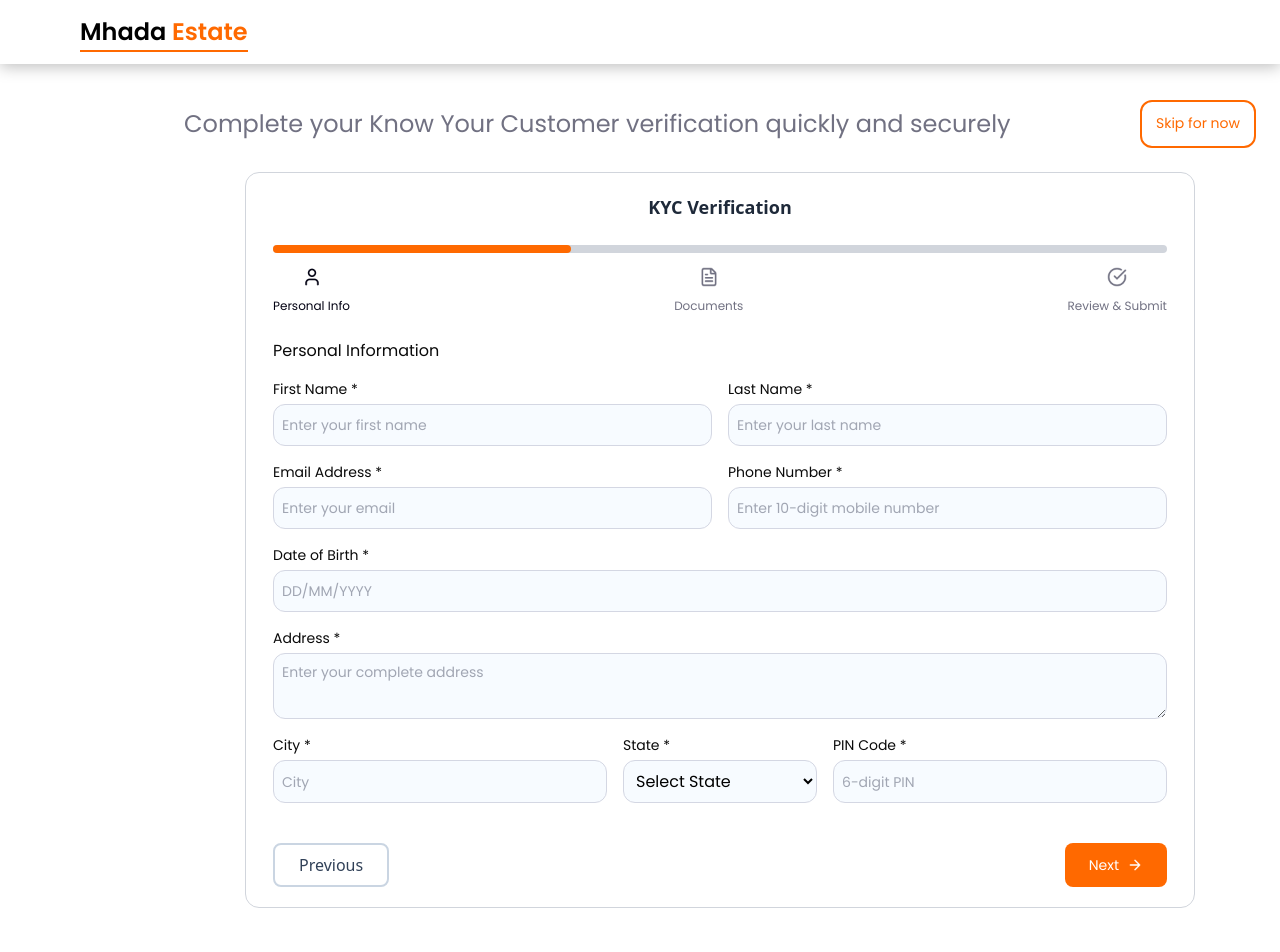
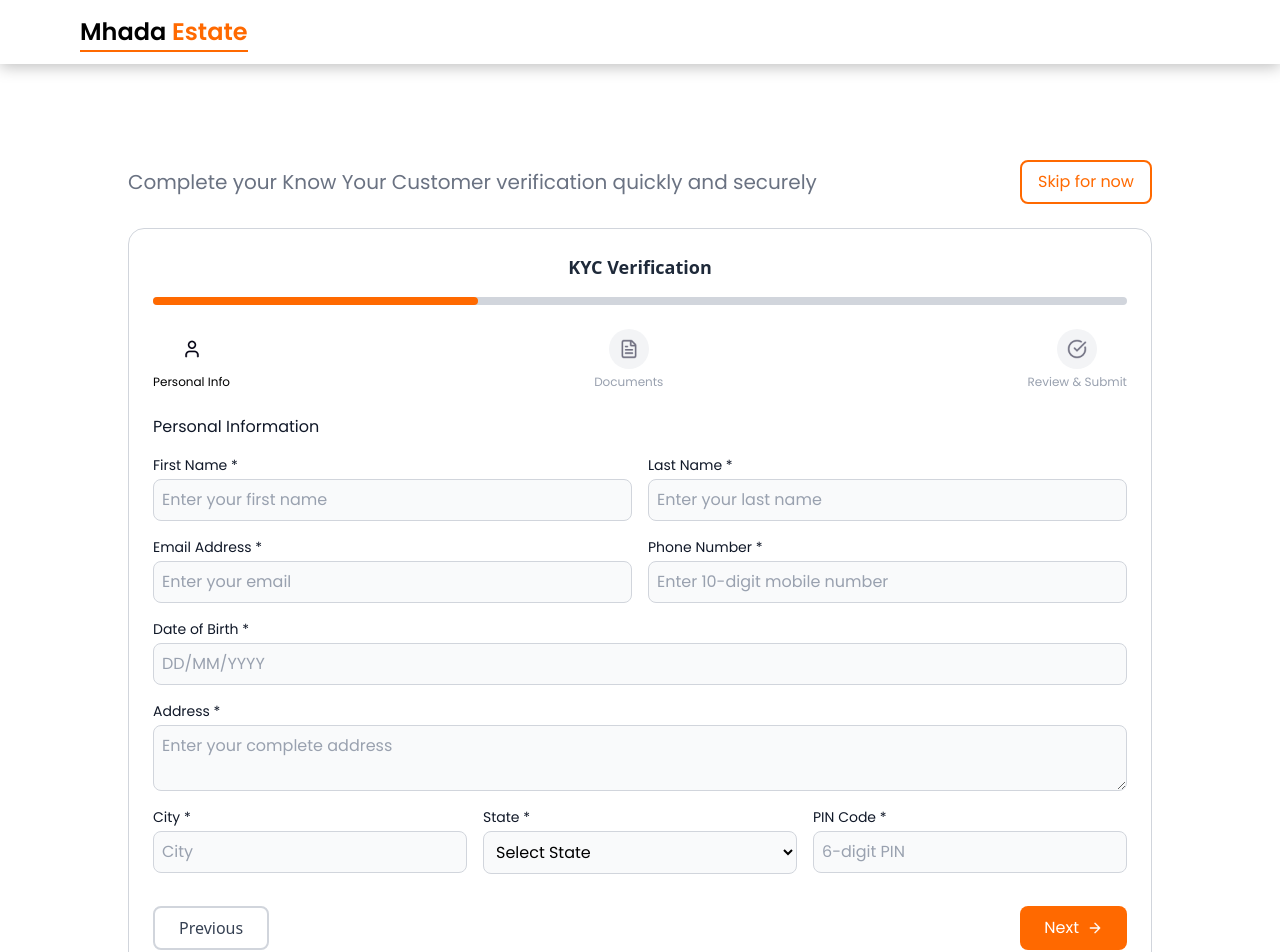
Before and after one commit to gitruntime/mahada-poc, a Next.js app: page /personalinfo in a window 1280 px wide. Shown: the top 952 px of the page. Before the commit the page ends 908 px from the top, so only its background shows below. Built offline with nearby package versions, Linux system fonts and the light colour scheme.

Commit message:
perosnalinfo resp

```diff
--- a/src/Components/Login/PerosnalInfo/InfoCard.jsx
+++ b/src/Components/Login/PerosnalInfo/InfoCard.jsx
@@ -1,237 +1,190 @@
 import React from "react";
-import { Poppins, Arimo } from 'next/font/google';
-const poppins = Poppins({
-    subsets: ['latin'],
-    weight: ['400', '600', '700'],
-});
-
+import { Poppins } from "next/font/google";
 import Link from "next/link";
 
+const poppins = Poppins({
+  subsets: ["latin"],
+  weight: ["400", "600", "700"],
+});
 
 const InfoCard = () => {
   return (
-        <div className="absolute top-[100px] left-[144px] w-[1152px] h-[769px] opacity-100 gap-6 flex flex-col">
+    <div className="relative mt-24 px-4 sm:px-6 lg:px-12 w-full flex justify-center">
+      <div className="w-full max-w-5xl flex flex-col gap-6">
+
         {/* Header: Complete your KYC and Skip button */}
-            <div className="flex justify-between w-[1152px] gap-[] h-[48px] px-[40px] items-center">
-                <h2 className={`text-[#717182] ${poppins.className} text-[24px] font-normal`}>
+        <div className="flex flex-col sm:flex-row justify-between items-center gap-4 sm:gap-0">
+          <h2 className={`text-gray-500 text-lg sm:text-xl font-normal text-center sm:text-left ${poppins.className}`}>
             Complete your Know Your Customer verification quickly and securely
           </h2>
-                <Link href="/" className={`w-[full] h-[48px] px-[14px] py-[11px] text-center
-                 flex align-center border-2 border-orange-500
-                 hover: rounded-[12px] text-[14px] text-orange-500 font-medium
-                  hover:bg-orange-500 hover:text-white hover:shadow-md
-                   transition-all duration-300 ${poppins.className}`}>
+          <Link
+            href="/"
+            className={`px-4 py-2 text-center border-2 border-orange-500 rounded-lg text-orange-500 font-medium hover:bg-orange-500 hover:text-white hover:shadow-md transition-all duration-300 ${poppins.className}`}
+          >
             Skip for now
-
           </Link>
         </div>
 
         {/* KYC Verification Card */}
-            <div className="w-[950px] h-[auto] mx-auto rounded-[14px] px-3 border border-gray-300 flex flex-col pt-[20px] pb-[20px] px-0 gap-6">
+        <div className="w-full bg-white border border-gray-300 rounded-2xl p-4 sm:p-6 flex flex-col gap-6">
 
           {/* Progress Bar & Title */}
-                <div className="w-[894px] mx-auto flex flex-col items-center justify-center">
-                    <h3 className="text-center text-gray-800 font-semibold text-lg mb-6">
-                        KYC Verification
-                    </h3>
+          <div className="flex flex-col items-center w-full">
+            <h3 className="text-gray-800 font-semibold text-lg mb-4">KYC Verification</h3>
 
             {/* Progress Bar */}
-                    <div className="w-full flex flex-col items-center">
-                        {/* Progress Bar */}
-                        <div className="w-full relative h-2 mb-6">
-                            {/* Background Line */}
-                            <div className="absolute top-1/2 left-0 w-full h-2 bg-gray-300 rounded-full -translate-y-1/2"></div>
-                            {/* Filled Line */}
+            <div className="w-full relative h-2 mb-6 bg-gray-300 rounded-full">
               <div
-                                className="absolute top-1/2 left-0 h-2 bg-orange-500 rounded-full -translate-y-1/2"
-                                style={{ width: '33.33%' }}
+                className="absolute top-0 left-0 h-2 bg-orange-500 rounded-full"
+                style={{ width: "33.33%" }}
               ></div>
             </div>
 
             {/* Steps */}
-                        <div className="flex -mt-[20px] justify-between w-full">
-                            {/* Step 1 */}
-                            <div className="flex flex-col items-center">
-                                <div className="w-10 h-10 rounded-full flex items-center justify-center">
-                                    <img src="/personalinfo_icon.png" alt="Personal Info" className="w-[20px] h-[20px]" />
+            <div className="flex justify-between w-full">
+              {[
+                { icon: "/personalinfo_icon.png", label: "Personal Info" },
+                { icon: "/document_icon.png", label: "Documents", inactive: true },
+                { icon: "/review_icon.png", label: "Review & Submit", inactive: true },
+              ].map((step, idx) => (
+                <div key={idx} className="flex flex-col items-center text-center">
+                  <div className={`w-10 h-10 rounded-full flex items-center justify-center ${step.inactive ? "bg-gray-100" : ""}`}>
+                    <img src={step.icon} alt={step.label} className="w-5 h-5" />
                   </div>
-                                <span className={`text-[12px] font-normal ${poppins.className} text-[#030213]`} >Personal Info</span>
+                  <span
+                    className={`text-[12px] mt-1 ${poppins.className} ${
+                      step.inactive ? "text-gray-400" : "text-black"
+                    }`}
+                  >
+                    {step.label}
+                  </span>
                 </div>
-
-                            {/* Step 2 */}
-                            <div className="flex flex-col items-center">
-                                <div className="w-10 h-10  rounded-full flex items-center justify-center">
-                                    <img src="/document_icon.png" alt="Documents" className="w-[20px] h-[20px]" />
-                                </div>
-                                <span className={`text-[12px] font-normal ${poppins.className} text-[#717182]`}>Documents</span>
-                            </div>
-
-                            {/* Step 3 */}
-                            <div className="flex flex-col items-center">
-                                <div className="w-10 h-10  rounded-full flex items-center justify-center">
-                                    <img src="/review_icon.png" alt="Review & Submit" className="w-[20px] h-[20px]" />
-                                </div>
-                                <span className={`text-[12px] font-normal ${poppins.className} text-[#717182]`}>Review & Submit</span>
-                            </div>
+              ))}
             </div>
           </div>
 
-                </div>
-
-
-
           {/* Personal Info Section */}
-                <div className="w-[894px] h-auto mx-auto gap-4 flex flex-col">
-                    <h4 className={`text-[#0A0A0A] ${poppins.className} font-normal text-md`}>
-                        Personal Information
-                    </h4>
+          <div className="w-full flex flex-col gap-4">
+            <h4 className={`text-gray-900 font-normal text-md ${poppins.className}`}>Personal Information</h4>
 
             {/* Name Fields */}
-                    <div className="flex flex-col gap-1 w-full">
-                        <div className="flex gap-4">
+            <div className="flex flex-col sm:flex-row gap-4 w-full">
               <div className="flex-1 flex flex-col">
-                                <label htmlFor="firstName" className={`text-[#0A0A0A] ${poppins.className} text-[14px] mb-1`}>
-                                    First Name *
-                                </label>
+                <label htmlFor="firstName" className={`text-gray-900 text-sm mb-1 ${poppins.className}`}>First Name *</label>
                 <input
                   id="firstName"
                   type="text"
                   placeholder="Enter your first name"
-                                    className={`flex-1 p-2 border border-[#D4D7E3] rounded-[12px] bg-[#F7FBFF] placeholder:text-[#A1A6B3] placeholder:text-[14px] placeholder:font-normal ${poppins.className}`}
+                  className={`w-full p-2 border border-gray-300 rounded-lg bg-gray-50 placeholder-gray-400 ${poppins.className}`}
                 />
               </div>
               <div className="flex-1 flex flex-col">
-                                <label htmlFor="lastname" className={`text-[#0A0A0A] ${poppins.className} text-[14px] mb-1`}>
-                                    Last Name *
-                                </label>
+                <label htmlFor="lastname" className={`text-gray-900 text-sm mb-1 ${poppins.className}`}>Last Name *</label>
                 <input
                   id="lastname"
                   type="text"
                   placeholder="Enter your last name"
-                                    className={`flex-1 p-2 border border-[#D4D7E3] rounded-[12px] bg-[#F7FBFF] placeholder:text-[#A1A6B3] placeholder:text-[14px] placeholder:font-normal ${poppins.className}`}
+                  className={`w-full p-2 border border-gray-300 rounded-lg bg-gray-50 placeholder-gray-400 ${poppins.className}`}
                 />
-                            </div>
               </div>
             </div>
 
             {/* Email & Phone */}
-                    <div className="flex flex-col gap-2 w-full">
-                        <div className="flex gap-4">
+            <div className="flex flex-col sm:flex-row gap-4 w-full">
               <div className="flex-1 flex flex-col">
-                                <label htmlFor="email" className={`text-[#0A0A0A] ${poppins.className} text-[14px] mb-1`}>
-                                    Email Address *
-                                </label>
+                <label htmlFor="email" className={`text-gray-900 text-sm mb-1 ${poppins.className}`}>Email Address *</label>
                 <input
                   id="email"
                   type="email"
                   placeholder="Enter your email"
-                                    className={`flex-1 p-2 border border-[#D4D7E3] rounded-[12px] bg-[#F7FBFF] placeholder:text-[#A1A6B3] placeholder:text-[14px] placeholder:font-normal ${poppins.className}`}
+                  className={`w-full p-2 border border-gray-300 rounded-lg bg-gray-50 placeholder-gray-400 ${poppins.className}`}
                 />
               </div>
               <div className="flex-1 flex flex-col">
-                                <label htmlFor="number" className={`text-[#0A0A0A] ${poppins.className} text-[14px] mb-1`}>
-                                    Phone Number *
-                                </label>
+                <label htmlFor="number" className={`text-gray-900 text-sm mb-1 ${poppins.className}`}>Phone Number *</label>
                 <input
                   id="number"
                   type="text"
                   placeholder="Enter 10-digit mobile number"
-                                    className={`flex-1 p-2 border border-[#D4D7E3] rounded-[12px] bg-[#F7FBFF] placeholder:text-[#A1A6B3] placeholder:text-[14px] placeholder:font-normal ${poppins.className}`}
+                  className={`w-full p-2 border border-gray-300 rounded-lg bg-gray-50 placeholder-gray-400 ${poppins.className}`}
                 />
-                            </div>
               </div>
             </div>
 
             {/* Date of Birth */}
-                    <div className="flex-1 flex flex-col">
-                        <label htmlFor="DOB" className={`text-[#0A0A0A] ${poppins.className} text-[14px] mb-1`}>
-                            Date of Birth *
-                        </label>
+            <div className="flex flex-col w-full">
+              <label htmlFor="dob" className={`text-gray-900 text-sm mb-1 ${poppins.className}`}>Date of Birth *</label>
               <input
                 id="dob"
                 type="text"
                 placeholder="DD/MM/YYYY"
-                            className={`flex-1 p-2 border border-[#D4D7E3] rounded-[12px] bg-[#F7FBFF] placeholder:text-[#A1A6B3] placeholder:text-[14px] placeholder:font-normal ${poppins.className}`}
+                className={`w-full p-2 border border-gray-300 rounded-lg bg-gray-50 placeholder-gray-400 ${poppins.className}`}
               />
             </div>
 
             {/* Address */}
-                    <div className="flex-1 flex flex-col">
-                        <label htmlFor="address" className={`text-[#0A0A0A] ${poppins.className} text-[14px] mb-1`}>
-                            Address *
-                        </label>
+            <div className="flex flex-col w-full">
+              <label htmlFor="address" className={`text-gray-900 text-sm mb-1 ${poppins.className}`}>Address *</label>
               <textarea
                 placeholder="Enter your complete address"
-                            className={`flex-1 p-2 border border-[#D4D7E3] rounded-[12px] bg-[#F7FBFF] placeholder:text-[#A1A6B3] placeholder:text-[14px] placeholder:font-normal ${poppins.className}`}
+                className={`w-full p-2 border border-gray-300 rounded-lg bg-gray-50 placeholder-gray-400 ${poppins.className}`}
               />
             </div>
 
             {/* City, State, PIN */}
-                    <div className="flex gap-4 w-full">
+            <div className="flex flex-col sm:flex-row gap-4 w-full">
               <div className="flex-1 flex flex-col">
-                            <label htmlFor="city" className={`text-[#0A0A0A] ${poppins.className} text-[14px] mb-1`}>
-                                City *
-                            </label>
+                <label htmlFor="city" className={`text-gray-900 text-sm mb-1 ${poppins.className}`}>City *</label>
                 <input
                   id="city"
                   type="text"
                   placeholder="City"
-                                className={`flex-1 p-2 border border-[#D4D7E3] rounded-[12px] bg-[#F7FBFF] placeholder:text-[#A1A6B3] placeholder:text-[14px] placeholder:font-normal ${poppins.className}`}
+                  className={`w-full p-2 border border-gray-300 rounded-lg bg-gray-50 placeholder-gray-400 ${poppins.className}`}
                 />
               </div>
               <div className="flex-1 flex flex-col">
-                            <label htmlFor="state" className={`text-[#0A0A0A] ${poppins.className} text-[14px] mb-1`}>
-                                State *
-                            </label>
+                <label htmlFor="state" className={`text-gray-900 text-sm mb-1 ${poppins.className}`}>State *</label>
                 <select
                   id="state"
-                                className={`flex-1 p-2 border border-[#D4D7E3] rounded-[12px] bg-[#F7FBFF] placeholder:text-[#A1A6B3] placeholder:text-[14px] placeholder:font-normal ${poppins.className}`}
+                  className={`w-full p-2 border border-gray-300 rounded-lg bg-gray-50 ${poppins.className}`}
                 >
                   <option>Select State</option>
                 </select>
               </div>
               <div className="flex-1 flex flex-col">
-                            <label htmlFor="pin" className={`text-[#0A0A0A] ${poppins.className} text-[14px] mb-1`}>
-                                PIN Code *
-                            </label>
+                <label htmlFor="pin" className={`text-gray-900 text-sm mb-1 ${poppins.className}`}>PIN Code *</label>
                 <input
                   id="pin"
                   type="text"
                   placeholder="6-digit PIN"
-                                className={`flex-1 p-2 border border-[#D4D7E3] rounded-[12px] bg-[#F7FBFF] placeholder:text-[#A1A6B3] placeholder:text-[14px] placeholder:font-normal ${poppins.className}`}
+                  className={`w-full p-2 border border-gray-300 rounded-lg bg-gray-50 placeholder-gray-400 ${poppins.className}`}
                 />
               </div>
             </div>
 
             {/* Navigation Buttons */}
-                    <div className="flex flex-col sm:flex-row justify-between gap-4 sm:gap-0 mt-6">
+            <div className="flex flex-col sm:flex-row justify-between gap-4 mt-4 w-full">
               <Link
                 href="/login"
-              className="px-6 py-2 bg-white border-2 border-slate-300 rounded-lg text-slate-700 hover:bg-slate-50 transition w-full sm:w-auto text-center"
+                className="px-6 py-2 bg-white border-2 border-gray-300 rounded-lg text-gray-700 hover:bg-gray-50 text-center w-full sm:w-auto"
               >
                 Previous
               </Link>
-            <div className="flex justify-end w-full">
-              <Link href="/document_info"
-                className={`bg-orange-500 text-white ${poppins.className}
-            flex justify-center items-center gap-2 text-[14px]
-            px-6 py-2.5 rounded-lg
-            cursor-pointer
-            transition-all duration-300 ease-in-out
-            hover:bg-orange-600 hover:shadow-md hover:scale-[1.02]
-            active:scale-[0.98]`}
+              <Link
+                href="/document_info"
+                className={`bg-orange-500 text-white ${poppins.className} flex justify-center items-center gap-2 px-6 py-2.5 rounded-lg w-full sm:w-auto transition-all duration-300 hover:bg-orange-600 hover:shadow-md hover:scale-[1.02] active:scale-[0.98]`}
               >
                 Next
                 <img
                   src="/righticon.png"
-                  className="w-[16px] h-[16px] transition-transform duration-300 group-hover:translate-x-1"
+                  className="w-4 h-4 transition-transform duration-300"
                   alt=""
                 />
               </Link>
             </div>
+
           </div>
         </div>
-
       </div>
     </div>
   );
```
Lines whose indentation alone changed are shown as unchanged.
